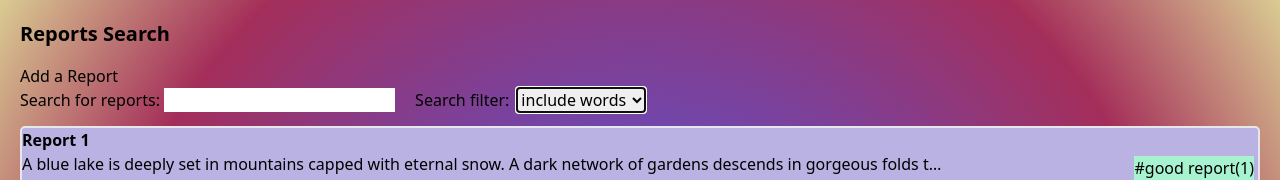
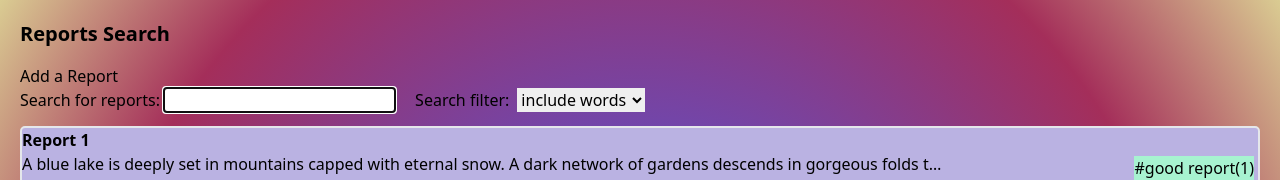
Before and after one commit to raheelam/reportSearch, a React (Create React App) app: page / in a window 1280 px wide. Shown: the top 180 px of the page. Built offline with nearby package versions, Linux system fonts and the light colour scheme.

Commit message:
Update SearchView.js

```diff
--- a/src/components/SearchView.js
+++ b/src/components/SearchView.js
@@ -5,11 +5,11 @@ const SearchView = ({ onSearch, onSearchExclude}) => {
   const [input, setInput] = useState('');
   const [searchMethod, setSearchMethod] = useState('');
   const inputRef = useRef();
-  const searchMethodRef = useRef();
+
 
   useEffect(() => {
     inputRef.current.focus();
-    searchMethodRef.current.focus();
+
   }, []);
 
   const onInputChange = (input, sMethod) => {
@@ -38,7 +38,7 @@ const SearchView = ({ onSearch, onSearchExclude}) => {
           onInputChange(input, searchMethod);}}
       />
       <label htmlFor="smethod">Search filter:</label>
-      <select id="smethod" className="ml-2 mb-3" ref={searchMethodRef} value={searchMethod} onChange={(event)=>{
+      <select id="smethod" className="ml-2 mb-3" value={searchMethod} onChange={(event)=>{
         const sMethod = event.target.value;
         setSearchMethod(sMethod);
         onInputChange(input, sMethod);
```
